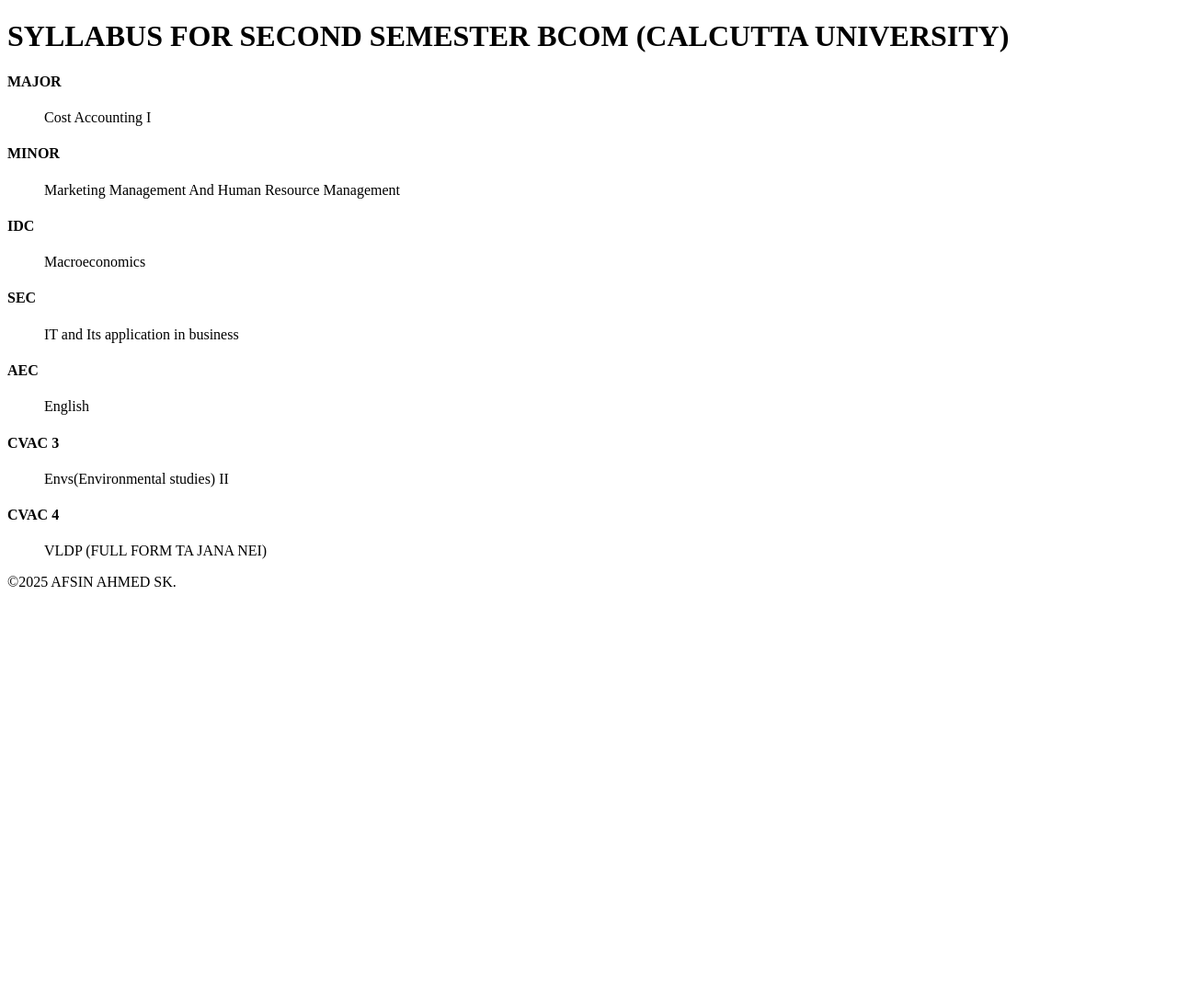
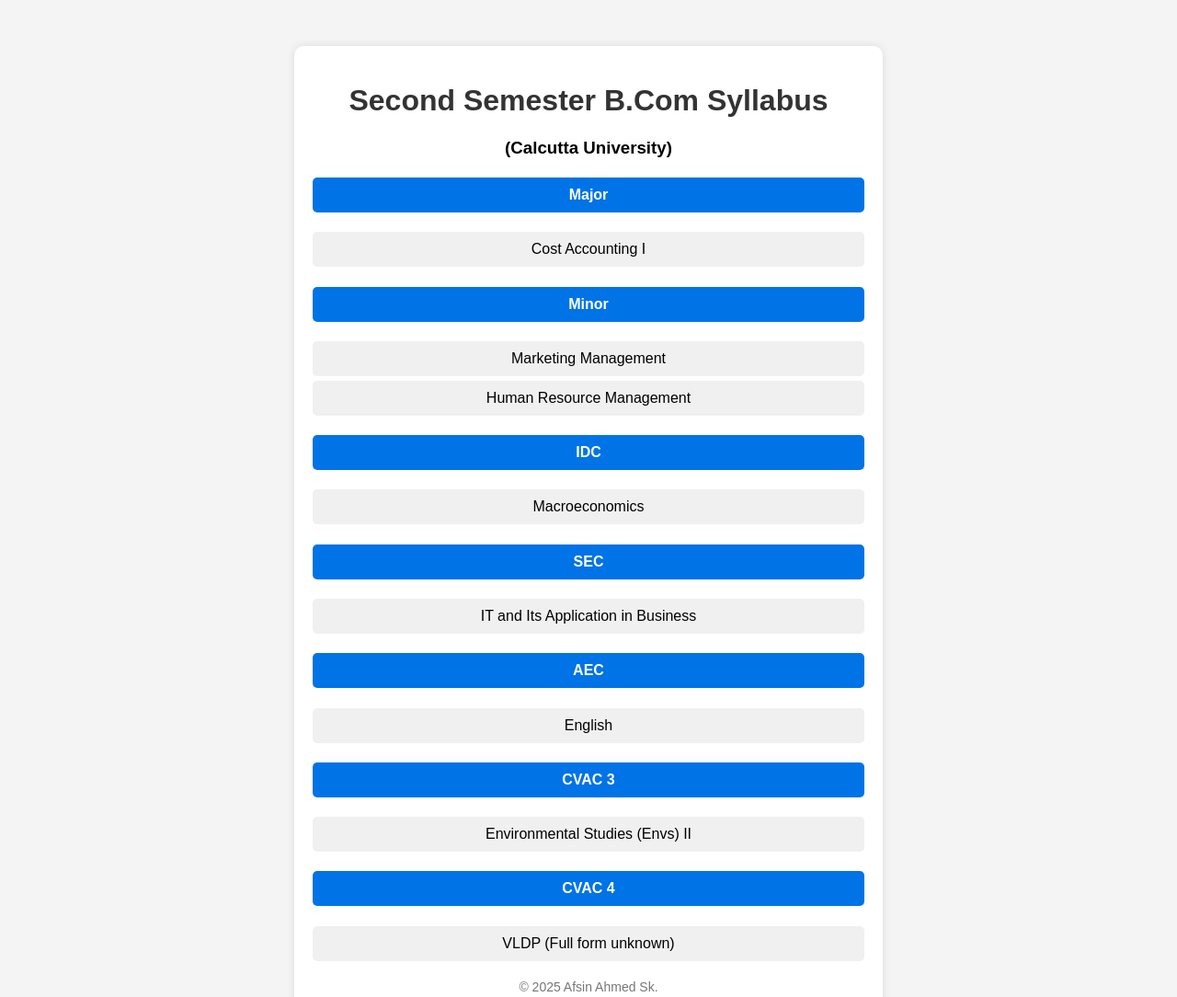
Before and after one commit to Aryanlearns-arch/Mywebsite, a plain HTML site: page index.html in a window 1280 px wide. Shown: the whole page at 92% size. Before the commit the page ends 800 px from the top, so only its background shows below. Drawn offline with Linux system fonts and the light colour scheme.

Commit message:
Update index.html

```diff
--- a/index.html
+++ b/index.html
@@ -1,45 +1,95 @@
-<!Doctype html>
-  <title>
-    second semseter syllabus
-  </title>
+<!DOCTYPE html>
+<html lang="en">
 <head>
-    <H1>SYLLABUS FOR SECOND SEMESTER BCOM (CALCUTTA UNIVERSITY)</h1>
+    <meta charset="UTF-8">
+    <meta name="viewport" content="width=device-width, initial-scale=1.0">
+    <title>Second Semester Syllabus</title>
+    <style>
+        body {
+            font-family: Arial, sans-serif;
+            background-color: #f4f4f4;
+            margin: 0;
+            padding: 0;
+            text-align: center;
+        }
+        .container {
+            max-width: 600px;
+            background: white;
+            margin: 50px auto;
+            padding: 20px;
+            border-radius: 10px;
+            box-shadow: 0px 0px 10px rgba(0, 0, 0, 0.1);
+        }
+        h1 {
+            color: #333;
+        }
+        h4 {
+            background-color: #0073e6;
+            color: white;
+            padding: 10px;
+            border-radius: 5px;
+        }
+        ul {
+            list-style-type: none;
+            padding: 0;
+        }
+        li {
+            background: #f0f0f0;
+            margin: 5px 0;
+            padding: 10px;
+            border-radius: 5px;
+        }
+        footer {
+            margin-top: 20px;
+            font-size: 14px;
+            color: #777;
+        }
+    </style>
 </head>
 <body>
-    <list> <h4>MAJOR</h4>
+
+    <div class="container">
+        <h1>Second Semester B.Com Syllabus</h1>
+        <h3>(Calcutta University)</h3>
+
+        <h4>Major</h4>
         <ul>
-        Cost Accounting I
+            <li>Cost Accounting I</li>
         </ul>
-    </list>
-    <list> <h4>MINOR</h4>
+
+        <h4>Minor</h4>
         <ul>
-       Marketing Management And Human Resource Management
+            <li>Marketing Management</li>
+            <li>Human Resource Management</li>
         </ul>
-    </list>
-    <list> <h4>IDC</h4>
+
+        <h4>IDC</h4>
         <ul>
-        Macroeconomics
+            <li>Macroeconomics</li>
         </ul>
-    </list>
-    <list> <h4>SEC</h4>
+
+        <h4>SEC</h4>
         <ul>
-        IT and Its application in business
+            <li>IT and Its Application in Business</li>
         </ul>
-    </list>
-    <list> <h4>AEC</h4>
+
+        <h4>AEC</h4>
         <ul>
-        English
+            <li>English</li>
         </ul>
-    </list>
-    <list> <h4>CVAC 3</h4>
-      <ul>        Envs(Environmental studies) II
+
+        <h4>CVAC 3</h4>
+        <ul>
+            <li>Environmental Studies (Envs) II</li>
         </ul>
-    </list>
-    <list><h4>CVAC 4</h4>
+
+        <h4>CVAC 4</h4>
         <ul>
-        VLDP  (FULL FORM TA JANA NEI)
+            <li>VLDP (Full form unknown)</li>
         </ul>
-    </list>
-     &copy2025 AFSIN AHMED SK.
+
+        <footer>&copy; 2025 Afsin Ahmed Sk.</footer>
+    </div>
+
 </body>
-</!Doctype html>
+</html>
```
Lines whose indentation alone changed are shown as unchanged.
